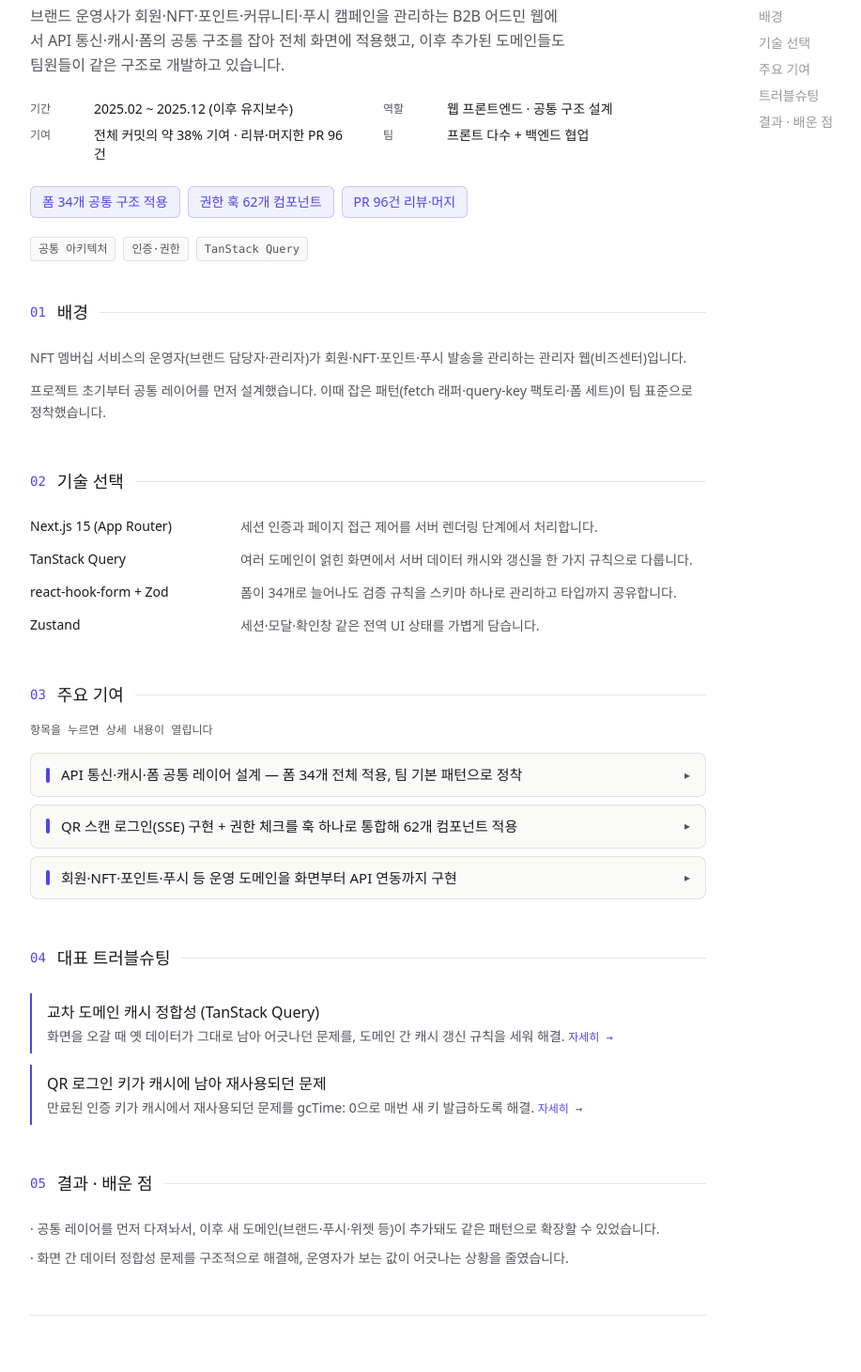
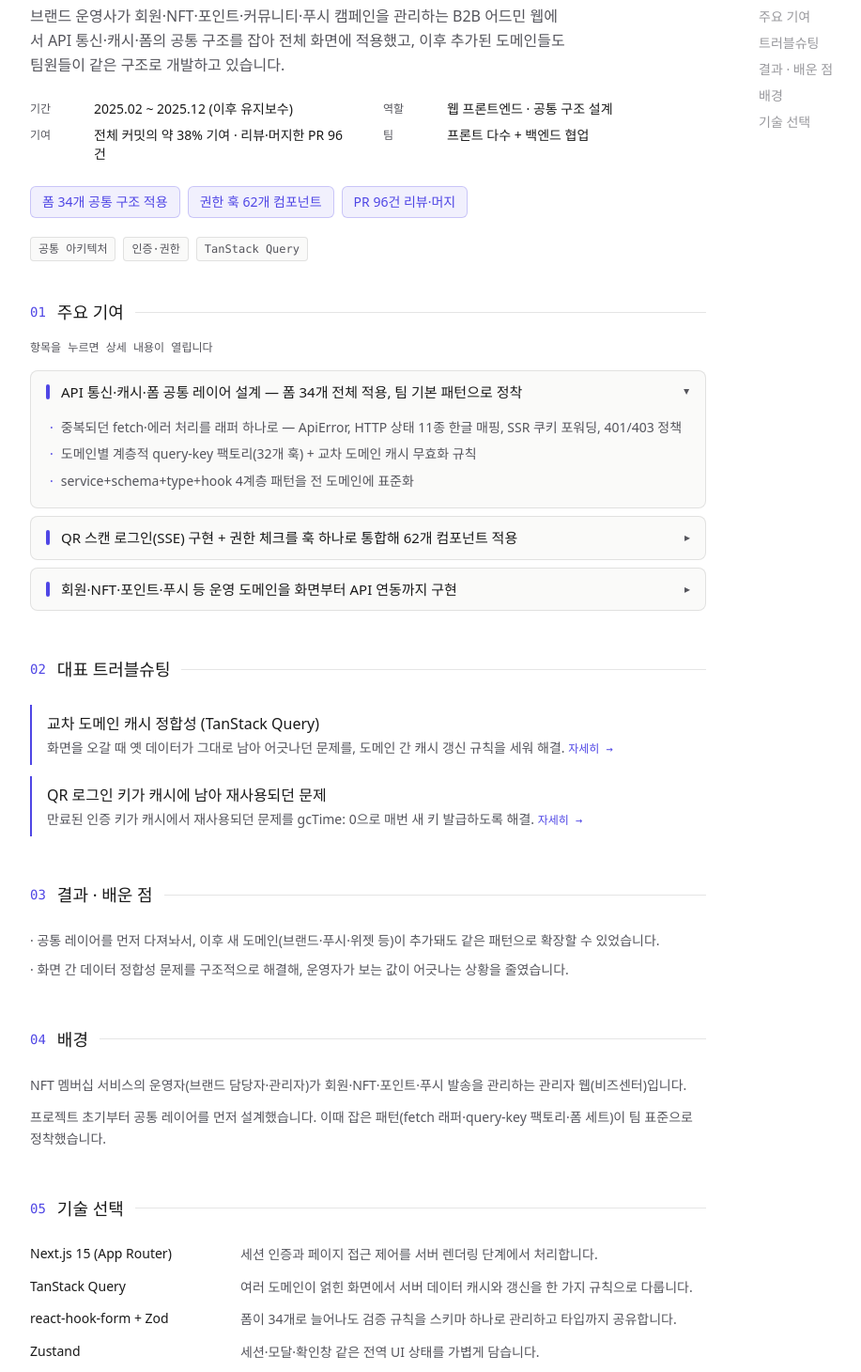
Before and after one commit to aqumon12/aqumon-portfolio, a Next.js app: page /projects/admin-web in a window 1280 px wide. Shown: the part 180-1640 px from the top of the page at 94% size, without its empty margins (248-1165 px from the left). Built offline with nearby package versions, Linux system fonts and the light colour scheme.

Commit message:
feat: 가독성 개선 — 성과 우선 배치, 첫 기여 카드 펼침, 히어로 스탯

```diff
--- a/app/page.tsx
+++ b/app/page.tsx
@@ -36,6 +36,19 @@ export default function Home() {
             <a href={profile.github} target="_blank" rel="noreferrer" className="mono hover:opacity-70" style={{ color: "var(--muted)" }}>
               <span className="mr-2" style={{ color: "var(--accent)" }}>github</span>github.com/aqumon12
             </a>
+          </div>
+          <div className="grid grid-cols-2 sm:grid-cols-4 gap-3 mt-10">
+            {[
+              ["−54%", "화면 멈춤 시간(TBT) 실측 개선"],
+              ["폼 34개", "공통 구조로 만든 관리자 화면"],
+              ["104개", "핵심 로직 단위 테스트"],
+              ["96건", "동료 PR 리뷰 후 머지"],
+            ].map(([v, k]) => (
+              <div key={v} className="rounded-lg px-4 py-3" style={{ background: "var(--surface)", border: "1px solid var(--border)" }}>
+                <div className="text-xl font-semibold" style={{ color: "var(--accent)" }}>{v}</div>
+                <div className="text-xs mt-1 leading-snug" style={{ color: "var(--muted)" }}>{k}</div>
+              </div>
+            ))}
           </div>
         </Reveal>
       </header>
--- a/app/projects/[slug]/page.tsx
+++ b/app/projects/[slug]/page.tsx
@@ -42,11 +42,11 @@ export default async function ProjectPage({
            style={{ right: "max(1.5rem, calc(50% - 24rem - 11rem))", width: "9rem" }}>
         <span className="mono text-xs mb-1" style={{ color: "var(--muted)" }}>목차</span>
         {[
-          ["#s-bg", "배경"],
-          ["#s-stack", "기술 선택"],
           ["#s-contrib", "주요 기여"],
           ...(p.troubleSlugs.length > 0 ? [["#s-troubles", "트러블슈팅"]] : []),
           ["#s-results", "결과 · 배운 점"],
+          ["#s-bg", "배경"],
+          ["#s-stack", "기술 선택"],
         ].map(([href, label]) => (
           <a key={href} href={href} className="hover:opacity-100 opacity-60 transition-opacity"
              style={{ color: "var(--muted)" }}>{label}</a>
@@ -96,25 +96,6 @@ export default async function ProjectPage({
         </div>
       </header>
 
-      <section id="s-bg" className="pb-12 scroll-mt-20">
-        <SectionLabel index="01" title="배경" />
-        <div className="space-y-3 text-sm leading-relaxed" style={{ color: "var(--muted)" }}>
-          {p.background.map((b, i) => <p key={i}>{b}</p>)}
-        </div>
-      </section>
-
-      <section id="s-stack" className="pb-12 scroll-mt-20">
-        <SectionLabel index="02" title="기술 선택" />
-        <div className="space-y-3">
-          {p.stack.map((s) => (
-            <div key={s.name} className="flex flex-col sm:flex-row gap-1 sm:gap-4">
-              <span className="text-sm font-medium sm:w-52 shrink-0">{s.name}</span>
-              <span className="text-sm leading-relaxed" style={{ color: "var(--muted)" }}>{s.why}</span>
-            </div>
-          ))}
-        </div>
-      </section>
-
       {p.slug === "hybrid-app" && (
         <section className="pb-12">
           <SectionLabel index="—" title="구조" />
@@ -123,11 +104,11 @@ export default async function ProjectPage({
       )}
 
       <section id="s-contrib" className="pb-12 scroll-mt-20">
-        <SectionLabel index="03" title="주요 기여" />
+        <SectionLabel index="01" title="주요 기여" />
         <p className="text-xs mb-4 -mt-2 mono" style={{ color: "var(--muted)" }}>항목을 누르면 상세 내용이 열립니다</p>
         <div className="space-y-2">
-          {p.contributions.map((c) => (
-            <details key={c.title} className="group rounded-lg"
+          {p.contributions.map((c, ci) => (
+            <details key={c.title} open={ci === 0} className="group rounded-lg"
                      style={{ border: "1px solid var(--border)", background: "var(--surface)" }}>
               <summary className="flex items-center gap-3 px-4 py-3 cursor-pointer list-none select-none">
                 <span aria-hidden className="shrink-0 w-1 h-4 rounded-full" style={{ background: "var(--accent)" }} />
@@ -149,7 +130,7 @@ export default async function ProjectPage({
 
       {p.troubleSlugs.length > 0 && (
         <section id="s-troubles" className="pb-12 scroll-mt-20">
-          <SectionLabel index="04" title="대표 트러블슈팅" />
+          <SectionLabel index="02" title="대표 트러블슈팅" />
           <div className="space-y-3">
             {p.troubleSlugs.map((ts) => {
               const t = getTrouble(ts);
@@ -168,10 +149,29 @@ export default async function ProjectPage({
       )}
 
       <section id="s-results" className="pb-12 scroll-mt-20">
-        <SectionLabel index={p.troubleSlugs.length > 0 ? "05" : "04"} title="결과 · 배운 점" />
+        <SectionLabel index={p.troubleSlugs.length > 0 ? "03" : "02"} title="결과 · 배운 점" />
         <ul className="space-y-2 text-sm leading-relaxed" style={{ color: "var(--muted)" }}>
           {p.results.map((r, i) => <li key={i}>· {r}</li>)}
         </ul>
+      </section>
+
+      <section id="s-bg" className="pb-12 scroll-mt-20">
+        <SectionLabel index="04" title="배경" />
+        <div className="space-y-3 text-sm leading-relaxed" style={{ color: "var(--muted)" }}>
+          {p.background.map((b, i) => <p key={i}>{b}</p>)}
+        </div>
+      </section>
+
+      <section id="s-stack" className="pb-12 scroll-mt-20">
+        <SectionLabel index="05" title="기술 선택" />
+        <div className="space-y-3">
+          {p.stack.map((s) => (
+            <div key={s.name} className="flex flex-col sm:flex-row gap-1 sm:gap-4">
+              <span className="text-sm font-medium sm:w-52 shrink-0">{s.name}</span>
+              <span className="text-sm leading-relaxed" style={{ color: "var(--muted)" }}>{s.why}</span>
+            </div>
+          ))}
+        </div>
       </section>
 
       <footer className="pt-8" style={{ borderTop: "1px solid var(--border)" }}>
```
